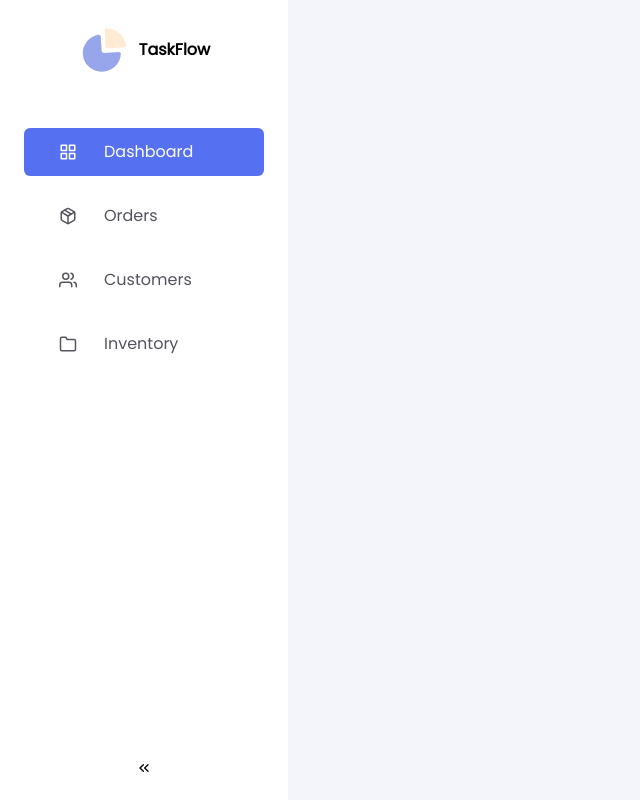
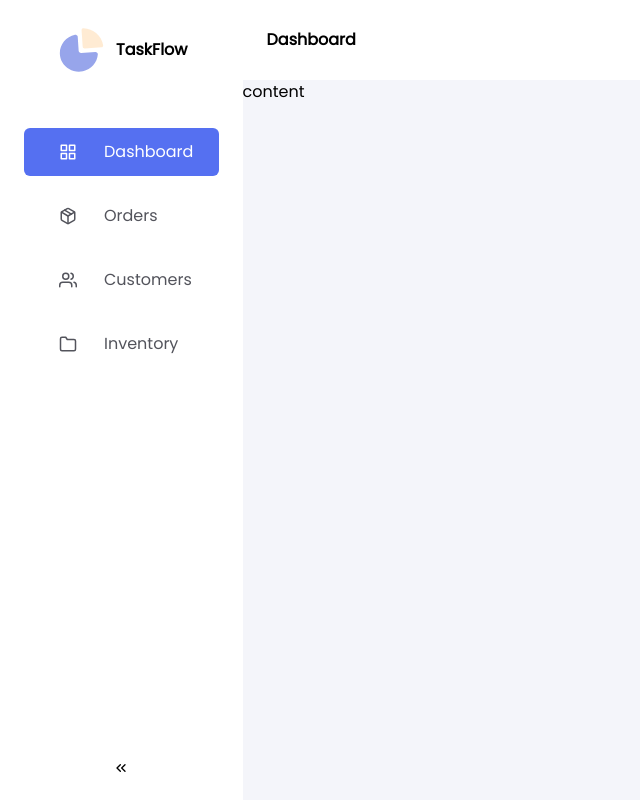
Before and after one commit to matejgeljic/TaskFlow, a React (Vite) app in the folder tflow-client/src/main/tsx/: page / in a window 1280 px wide. Shown: the whole page, without its empty margins (0-640 px from the left). Built offline with nearby package versions, Linux system fonts and the light colour scheme.

Commit message:
add topbar

```diff
--- a/tflow-client/src/main/tsx/src/App.tsx
+++ b/tflow-client/src/main/tsx/src/App.tsx
@@ -1,10 +1,15 @@
 import React from 'react';
-import { Navigation } from './components/navigation/Navigation';
+import { Sidebar } from './components/navigation/Sidebar';
+import { Topbar } from './components/navigation/Topbar';
 
 const App = () => {
   return (
-    <main className="bg-base">
-      <Navigation />
+    <main className="flex bg-base">
+      <Sidebar />
+      <div className={'w-full'}>
+        <Topbar />
+        content
+      </div>
     </main>
   );
 };
--- a/tflow-client/src/main/tsx/src/components/navigation/Navigation.tsx
+++ b/tflow-client/src/main/tsx/src/components/navigation/Sidebar.tsx
@@ -4,32 +4,32 @@ import { IconType } from 'react-icons';
 import { FiUsers, FiFolder, FiGrid, FiPackage, FiChevronsRight } from 'react-icons/fi';
 import TfLogo from '../../assets/logo.svg?react';
 
-export function Navigation() {
+export function Sidebar() {
   const [isExpanded, setIsExpanded] = useState(true);
   const [selected, setSelected] = useState('Dashboard');
 
   const navigationWidth = isExpanded ? 'w-72' : 'w-fit';
 
   return (
-    <motion.nav layout className={'flex h-screen flex-col gap-4 bg-white px-6 ' + navigationWidth}>
+    <motion.aside layout className={'flex h-screen flex-col gap-4 bg-white px-6 ' + navigationWidth}>
       <TitleSection isExpanded={isExpanded} />
-      <NavigationItem Icon={FiGrid} title={'Dashboard'} selected={selected} setSelected={setSelected} isExpanded={isExpanded} />
-      <NavigationItem Icon={FiPackage} title={'Orders'} selected={selected} setSelected={setSelected} isExpanded={isExpanded} />
-      <NavigationItem Icon={FiUsers} title={'Customers'} selected={selected} setSelected={setSelected} isExpanded={isExpanded} />
-      <NavigationItem Icon={FiFolder} title={'Inventory'} selected={selected} setSelected={setSelected} isExpanded={isExpanded} />
+      <SidebarItem Icon={FiGrid} title={'Dashboard'} selected={selected} setSelected={setSelected} isExpanded={isExpanded} />
+      <SidebarItem Icon={FiPackage} title={'Orders'} selected={selected} setSelected={setSelected} isExpanded={isExpanded} />
+      <SidebarItem Icon={FiUsers} title={'Customers'} selected={selected} setSelected={setSelected} isExpanded={isExpanded} />
+      <SidebarItem Icon={FiFolder} title={'Inventory'} selected={selected} setSelected={setSelected} isExpanded={isExpanded} />
       <ToggleExpanded isExpanded={isExpanded} setIsExpanded={setIsExpanded} />
-    </motion.nav>
+    </motion.aside>
   );
 }
 
-export interface NavigationItemProps {
+export interface SidebarItemProps {
   Icon: IconType;
   title: string;
   selected: string;
   setSelected: Dispatch<SetStateAction<string>>;
   isExpanded: boolean;
 }
-export function NavigationItem({ Icon, title, selected, setSelected, isExpanded }: NavigationItemProps) {
+export function SidebarItem({ Icon, title, selected, setSelected, isExpanded }: SidebarItemProps) {
   const handleClick = () => {
     setSelected(title);
   };
@@ -41,7 +41,7 @@ export function NavigationItem({ Icon, title, selected, setSelected, isExpanded
   );
 
   return (
-    <motion.span layout onClick={handleClick} className={'flex h-10 w-full items-center gap-4 rounded-md p-6 transition-colors ' + titleClass}>
+    <motion.span layout onClick={handleClick} className={'flex h-10 w-full items-center gap-4 rounded-md p-6 ' + titleClass}>
       <motion.div layout className="grid h-full w-10 place-content-center text-lg">
         <Icon />
       </motion.div>
@@ -72,14 +72,11 @@ export function TitleSection({ isExpanded }: { isExpanded: boolean }) {
 }
 
 export function ToggleExpanded({ isExpanded, setIsExpanded }: { isExpanded: boolean; setIsExpanded: Dispatch<SetStateAction<boolean>> }) {
+  const handleClick = () => {
+    setIsExpanded((prevState) => !prevState);
+  };
   return (
-    <motion.span
-      layout
-      className={'w-full justify-items-center mt-auto pb-6'}
-      onClick={() => {
-        setIsExpanded((prevState) => !prevState);
-      }}
-    >
+    <motion.span layout className={'mt-auto w-full justify-items-center pb-6'} onClick={handleClick}>
       <FiChevronsRight className={`transition-transform ${isExpanded && 'rotate-180'}`} />
     </motion.span>
   );
--- /dev/null
+++ b/tflow-client/src/main/tsx/src/components/navigation/Topbar.tsx
@@ -0,0 +1,10 @@
+import React from 'react';
+import { motion } from 'framer-motion';
+
+export function Topbar() {
+  return (
+    <motion.div layout className={'h-20 bg-white pl-6 pt-7 font-bold'}>
+      <span>Dashboard</span>
+    </motion.div>
+  );
+}
```
